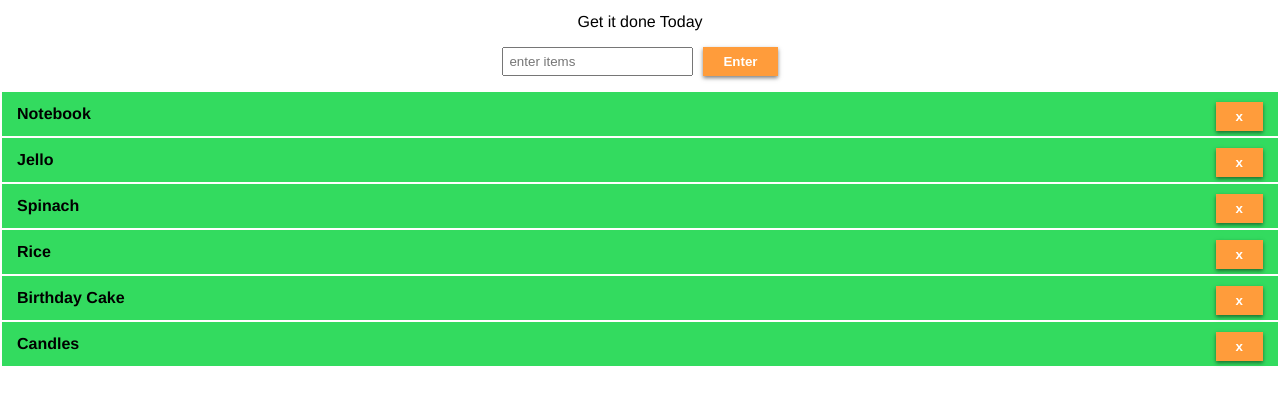
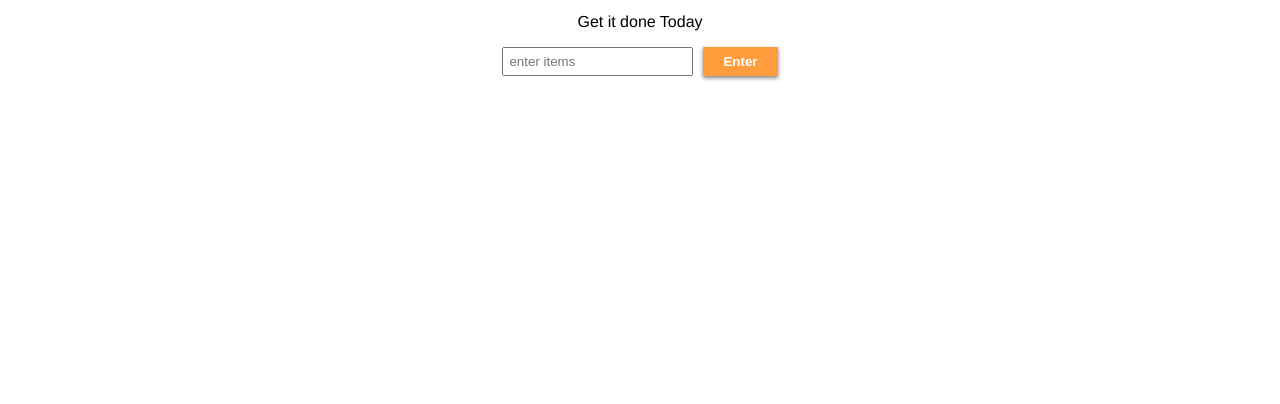
Before and after one commit to anjakhan/shopping-list, a plain HTML site: page index.html in a window 1280 px wide. Shown: the part 88-492 px from the top of the page. Drawn offline with Linux system fonts and the light colour scheme.

```diff
--- a/index.html
+++ b/index.html
@@ -17,24 +17,7 @@
 	<button id="enter">Enter</button>
 	</div>
 	<ul id="myList">
-		<li>Notebook
-			<button class="delete">x</button>
-		</li>
-		<li>Jello
-			<button class="delete">x</button>
-		</li>
-		<li>Spinach
-			<button class="delete">x</button>
-		</li>
-		<li>Rice
-			<button class="delete">x</button>
-		</li>
-		<li>Birthday Cake
-			<button class="delete">x</button>
-		</li>
-		<li>Candles
-			<button class="delete">x</button>
-		</li>
+
 	</ul>
 	<script type="text/javascript" src="script.js"></script>
 </body>
```
